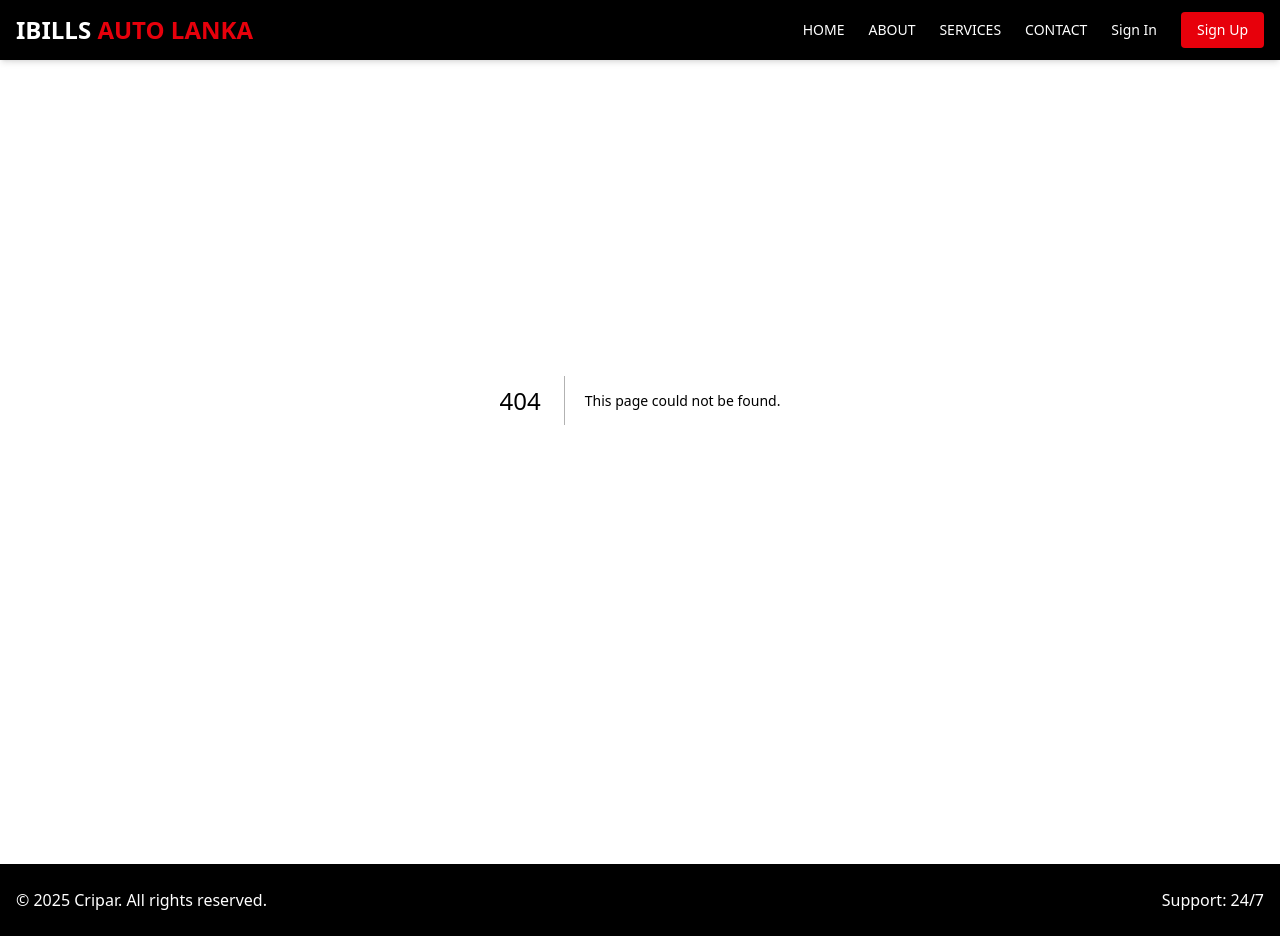
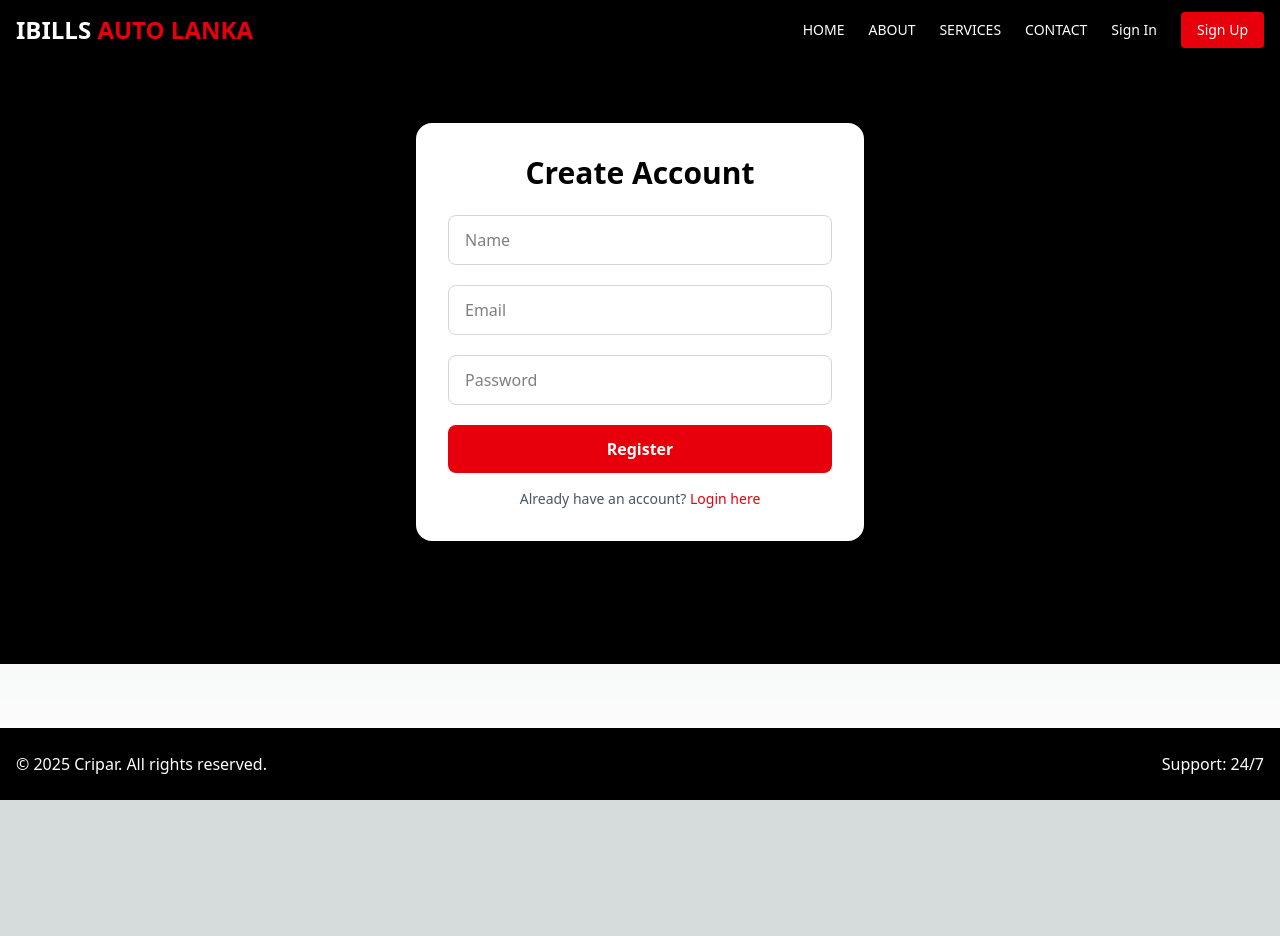
Before and after one commit to uthpala99131/IBILLS-Auto-Lanka, a Next.js app in the folder ibillsweb/: page /register in a window 1280 px wide. Before the commit this address had no page. After the commit the page ends 800 px from the top, so only its background shows below. Built offline with nearby package versions, Linux system fonts and the light colour scheme.

Commit message:
create register page

```diff
--- /dev/null
+++ b/ibillsweb/src/pages/register.jsx
@@ -0,0 +1,81 @@
+import { useState } from 'react';
+import '../app/globals.css';
+import Navbar from '../components/Navbar';
+import Footer from '../components/Footer';
+import { useRouter } from 'next/router';
+
+export default function Register() {
+  const [form, setForm] = useState({ name: '', email: '', password: '' });
+  const router = useRouter();
+
+  const handleChange = (e) => {
+    setForm({ ...form, [e.target.name]: e.target.value });
+  };
+
+  const handleSubmit = async (e) => {
+    e.preventDefault();
+    const res = await fetch('http://localhost:5000/api/register', {
+      method: 'POST',
+      headers: { 'Content-Type': 'application/json' },
+      body: JSON.stringify(form),
+    });
+    if (res.ok) router.push('/login');
+  };
+
+  return (
+    <>
+      <div className="flex flex-col min-h-screen">
+        <Navbar />
+        <section className="flex items-center justify-center flex-grow px-4 py-16 bg-black">
+          <div className="w-full max-w-md p-8 bg-white shadow-lg rounded-2xl">
+            <h2 className="mb-6 text-3xl font-extrabold text-center text-black">Create Account</h2>
+            <form onSubmit={handleSubmit} className="space-y-5">
+              <input
+                type="text"
+                name="name"
+                placeholder="Name"
+                value={form.name}
+                onChange={handleChange}
+                required
+                className="w-full px-4 py-3 text-black border border-gray-300 rounded-lg focus:outline-none focus:border-red-500"
+              />
+              <input
+                type="email"
+                name="email"
+                placeholder="Email"
+                value={form.email}
+                onChange={handleChange}
+                required
+                className="w-full px-4 py-3 text-black border border-gray-300 rounded-lg focus:outline-none focus:border-red-500"
+              />
+              <input
+                type="password"
+                name="password"
+                placeholder="Password"
+                value={form.password}
+                onChange={handleChange}
+                required
+                className="w-full px-4 py-3 text-black border border-gray-300 rounded-lg focus:outline-none focus:border-red-500"
+              />
+              <button
+                type="submit"
+                className="w-full px-6 py-3 font-bold text-white transition duration-200 bg-red-600 rounded-lg hover:bg-red-700"
+              >
+                Register
+              </button>
+            </form>
+            <div className="mt-4 text-center">
+              <p className="text-sm text-gray-600">
+                Already have an account?{' '}
+                <a href="/login" className="text-red-600 hover:underline">
+                  Login here
+                </a>
+              </p>
+            </div>
+          </div>
+        </section>
+        <Footer />
+      </div>
+    </>
+  );
+}
```
